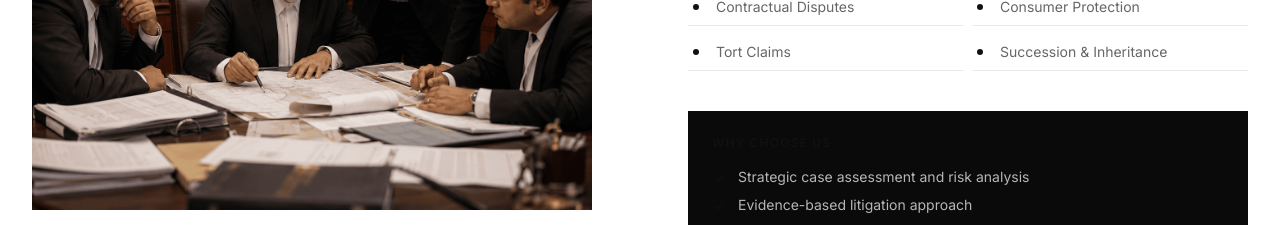
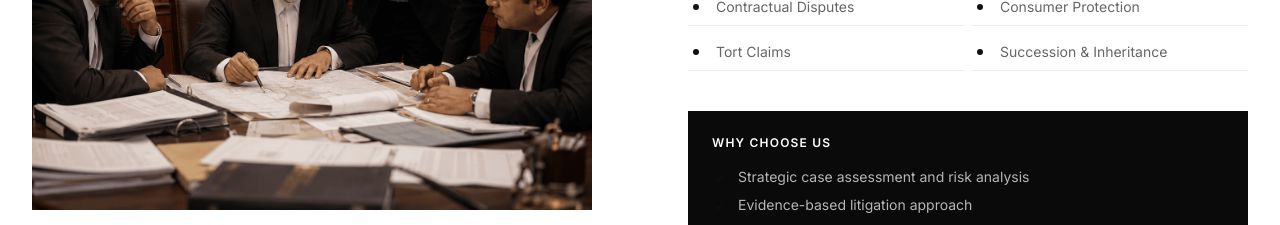
Before and after one commit to desirediv0/bhushan-sons, a Next.js app: page /practice-areas in a window 1280 px wide. Shown: the part 1160-1385 px from the top of the page. Built offline with nearby package versions, Linux system fonts and the light colour scheme; a web font is replaced by a local one.

Commit message:
feat: create practice areas landing page with alternating layout sections

```diff
--- a/src/app/practice-areas/page.tsx
+++ b/src/app/practice-areas/page.tsx
@@ -123,7 +123,7 @@ export default function PracticeAreasPage() {
                   {/* Benefits */}
                   {area.benefits && (
                     <div className="bg-[#0A0A0A] p-6 mb-8">
-                      <p className="font-body text-xs font-semibold uppercase tracking-widest text-secondary mb-4">
+                      <p className="font-body text-xs font-semibold uppercase tracking-widest text-white mb-4">
                         Why Choose Us
                       </p>
                       <div className="space-y-2">
```
